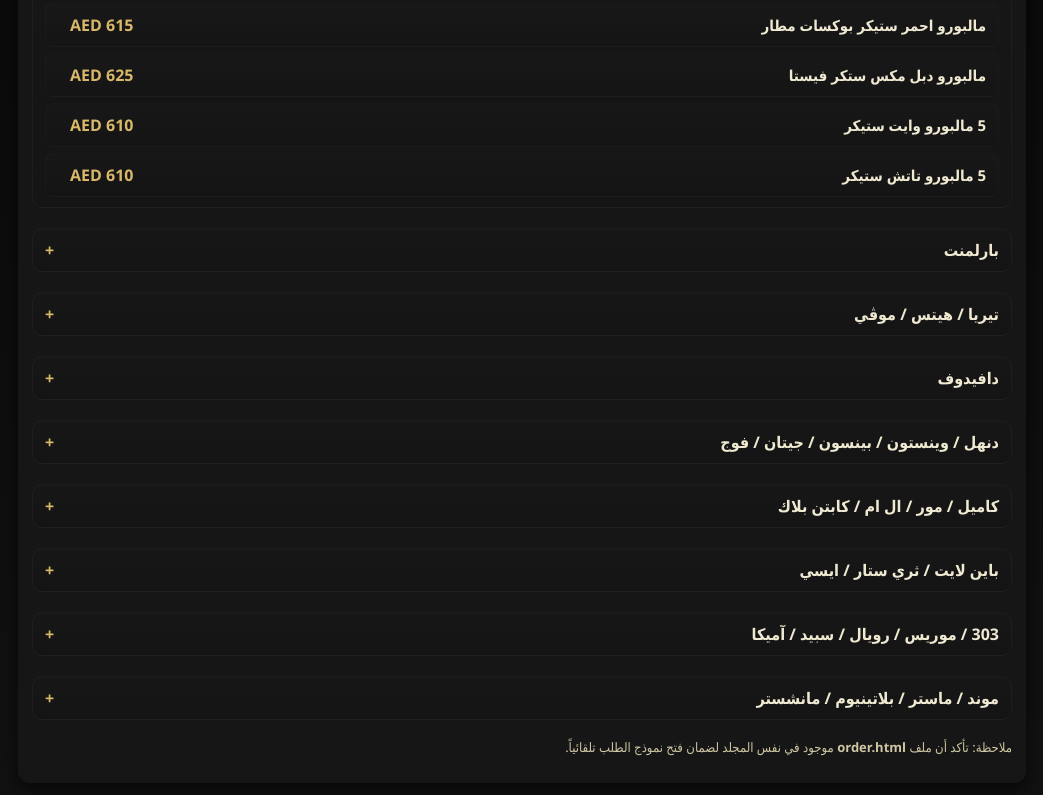
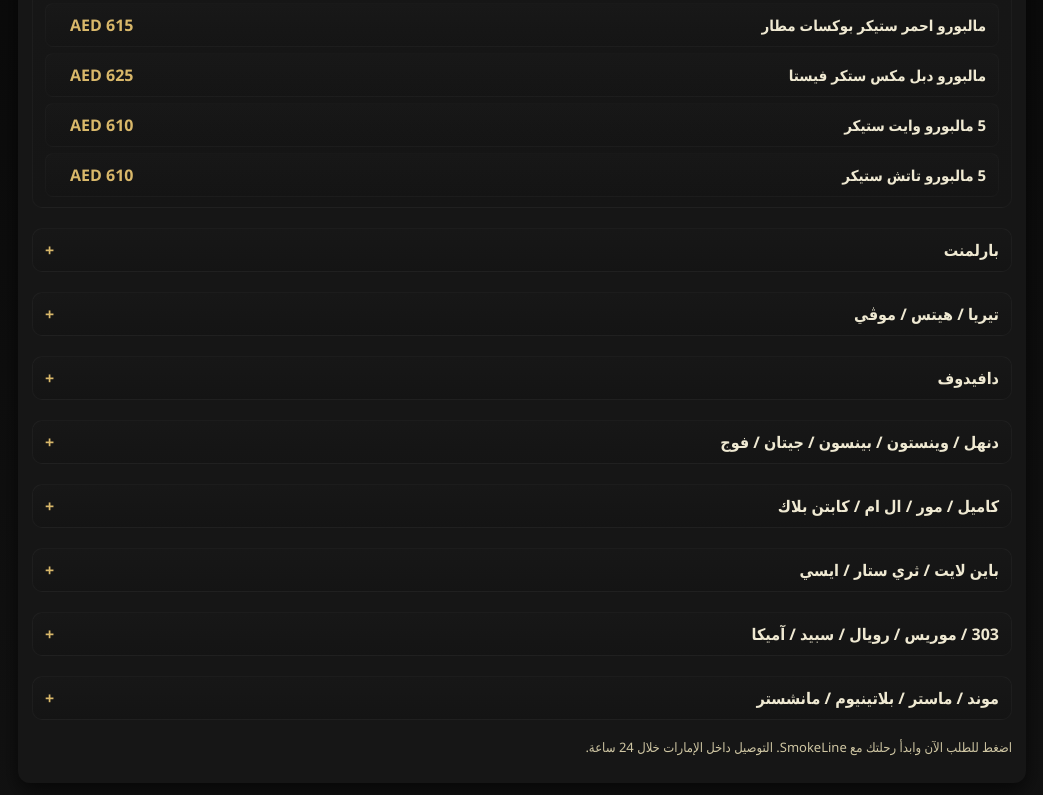
Before and after one commit to Mourhaf28/smokeline-store, a plain HTML site: page offer2.html in a window 1280 px wide. Shown: the part 447-1242 px from the top of the page, without its empty margins (118-1161 px from the left). Drawn offline with Linux system fonts and the light colour scheme.

Commit message:
Update offer2.html

```diff
--- a/offer2.html
+++ b/offer2.html
@@ -57,7 +57,7 @@
 
   <main class="card" role="main" id="offer-card">
     <div id="offer2-sections" style="display:flex;flex-direction:column;gap:10px;"></div>
-    <p class="note">ملاحظة: تأكد أن ملف <strong>order.html</strong> موجود في نفس المجلد لضمان فتح نموذج الطلب تلقائياً.</p>
+    <p class="note">اضغط للطلب الآن وابدأ رحلتك مع SmokeLine. التوصيل داخل الإمارات خلال 24 ساعة.</p>
   </main>
 
   <script>
```
